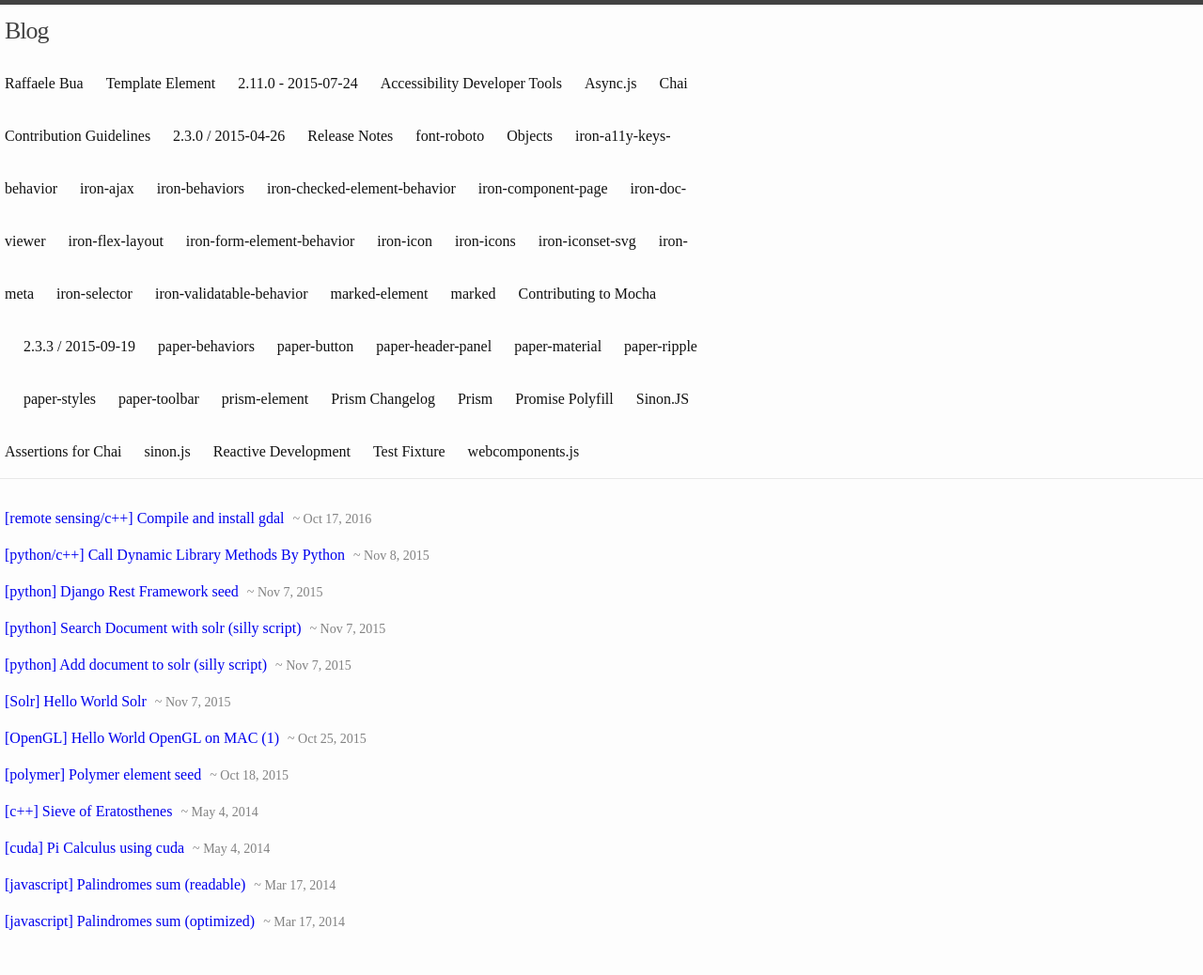
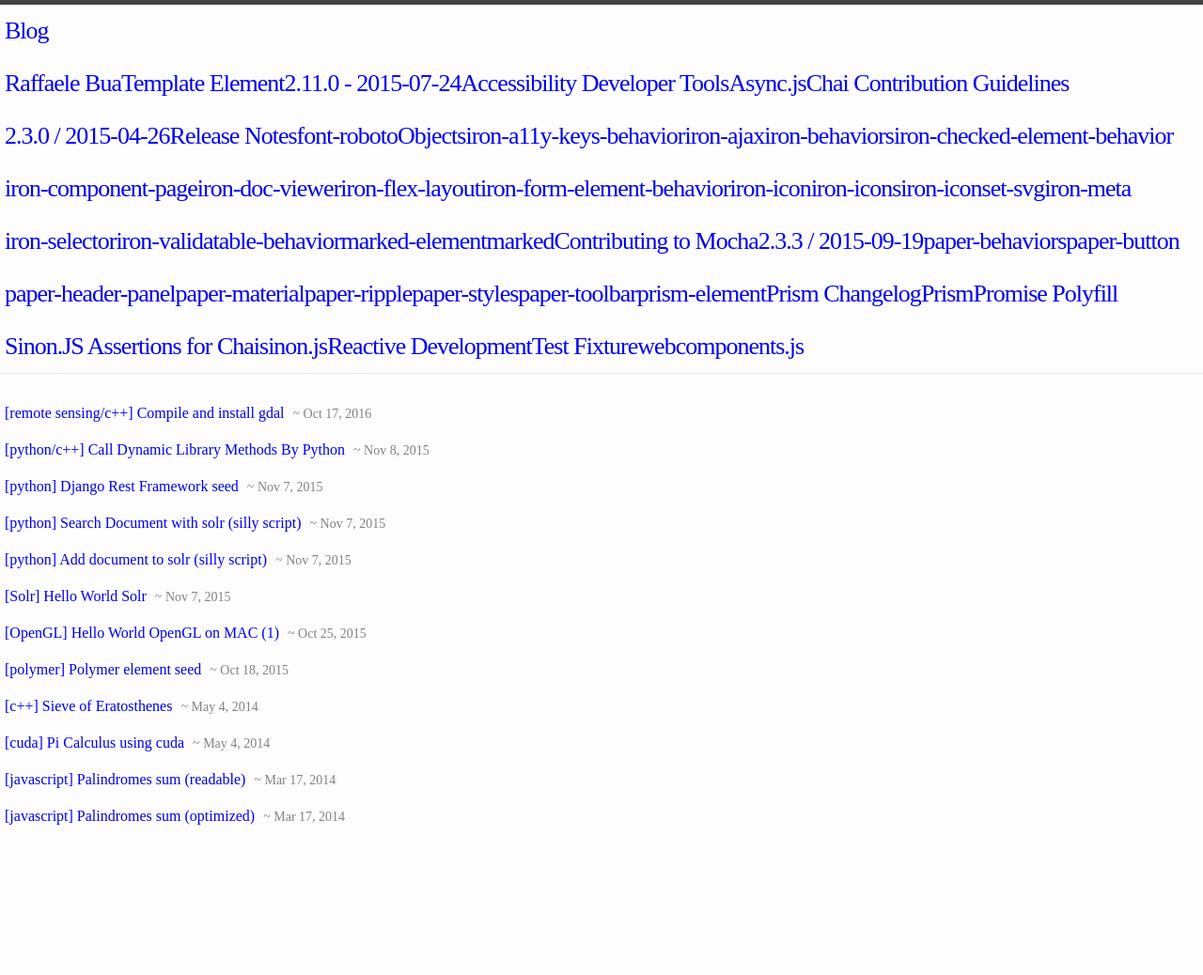
Before and after one commit to buele/buele.github.io, a Jekyll site: the page built from index.html, in a window 1280 px wide. Shown: the whole page at 94% size. Built offline with Jekyll 4.4.1, drawn with Linux system fonts in a browser that asks for light colours; after the commit the page ends 926 px from its top, so only the background shows below that.

Commit message:
update style

```diff
--- a/_includes/header.html
+++ b/_includes/header.html
@@ -16,7 +16,7 @@
       <div class="trigger">
         {% for page in site.pages %}
           {% if page.title %}
-          <a class="page-link" href="{{ page.url | prepend: site.baseurl }}">{{ page.title }}</a>
+          <a class="site-title" href="{{ page.url | prepend: site.baseurl }}">{{ page.title }}</a>
           {% endif %}
         {% endfor %}
       </div>
--- a/_sass/_base.scss
+++ b/_sass/_base.scss
@@ -154,13 +154,14 @@
  * Wrapper
  */
 .wrapper {
-    max-width: -webkit-calc(#{$content-width} - (#{$spacing-unit} * 2));
-    max-width:         calc(#{$content-width} - (#{$spacing-unit} * 2));
-    margin-right: auto;
+    // max-width: -webkit-calc(#{$content-width} - (#{$spacing-unit} * 2));
+    // max-width:         calc(#{$content-width} - (#{$spacing-unit} * 2));
+    // margin-right: auto;
     /*margin-left: auto;
     padding-right: $spacing-unit;
     padding-left: $spacing-unit;*/
     padding-left: 5px;
+    padding-right: 0px;
     @extend %clearfix;
 
     @include media-query($on-laptop) {
--- a/_sass/_layout.scss
+++ b/_sass/_layout.scss
@@ -19,7 +19,7 @@
 
     &,
     &:visited {
-        color: $grey-color-dark;
+
     }
 }
 
```
